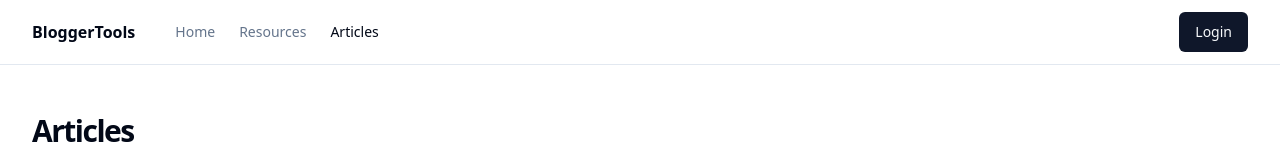
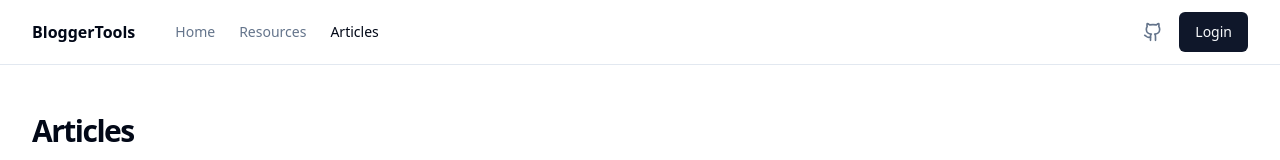
Before and after one commit to Jilimi289/git00, a Next.js app: page /posts in a window 1280 px wide. Shown: the top 160 px of the page. Built offline with nearby package versions, Linux system fonts and the light colour scheme; no server answers.

Commit message:
Update Navigation.js

```diff
--- a/src/components/Navigation.js
+++ b/src/components/Navigation.js
@@ -75,7 +75,15 @@ export function Navigation() {
           </nav>
         </div>
         <div className="flex items-center gap-4">
-
+          <Link
+            href="https://github.com/"
+            target="_blank"
+            rel="noopener noreferrer"
+            className="text-muted-foreground hover:text-foreground"
+          >
+            <Github className="h-5 w-5" />
+            <span className="sr-only">GitHub</span>
+          </Link>
           {!isLoading && (
             isLoggedIn ? (
               <>
```
